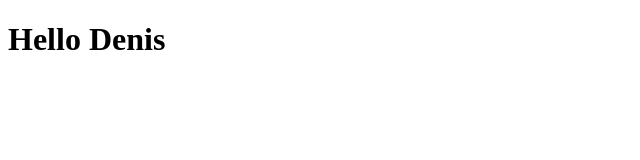
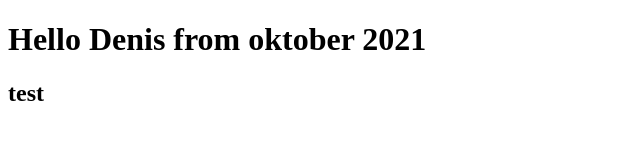
Before and after one commit to deny1z/my-test, a plain HTML site: page index.html in a window 1280 px wide. Shown: the whole page, without its empty margins (0-640 px from the left). Drawn offline with Linux system fonts and the light colour scheme.

Commit message:
Update index.html

```diff
--- a/index.html
+++ b/index.html
@@ -7,6 +7,7 @@
     <title>Document</title>
 </head>
 <body>
-<h1>Hello Denis</h1>
+<h1>Hello Denis from oktober 2021</h1>
+    <h2> test </h2>
 </body>
 </html>
```
